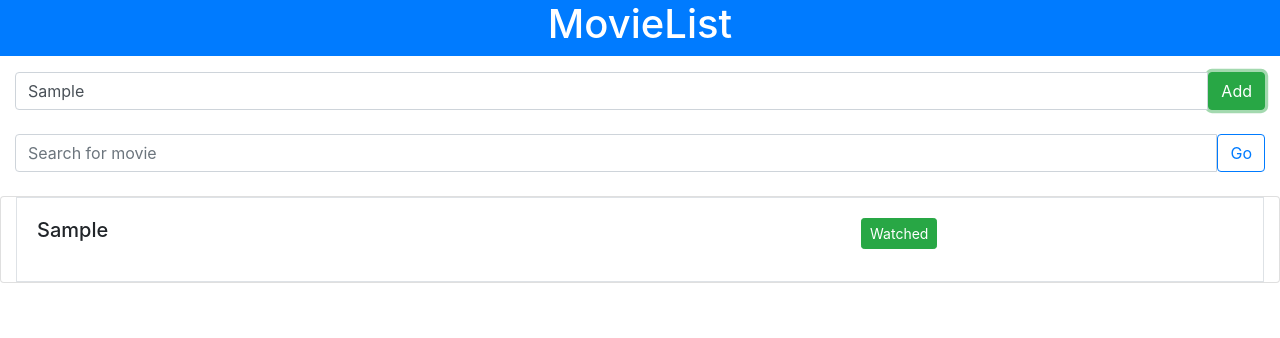
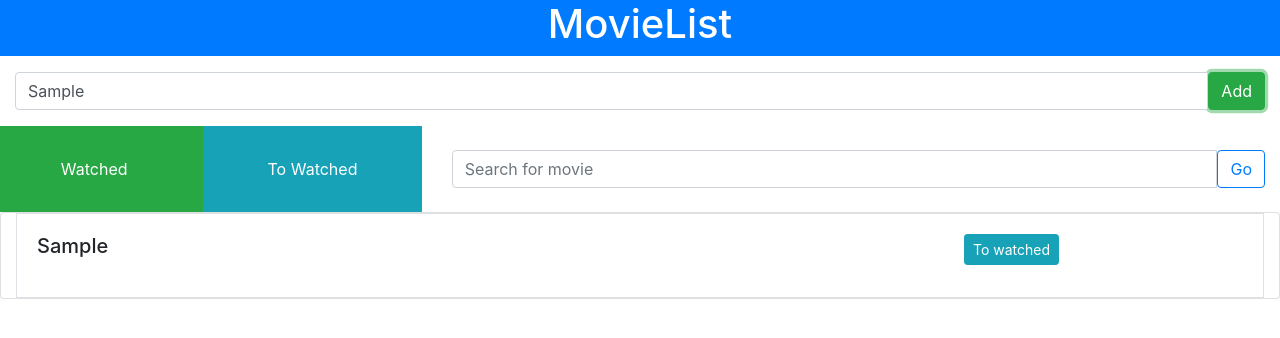
Before and after one commit to qtrangdo/movie_list, a React app: page / in a window 1280 px wide. Both pictures are taken after typing "Sample" into the empty fields and a click on the button "Add". Shown: the top 338 px of the page. Built offline with nearby package versions, Linux system fonts and the light colour scheme.

Commit message:
Minor styling

```diff
--- a/src/components/App.js
+++ b/src/components/App.js
@@ -32,17 +32,17 @@ class App extends Component {
 
     movieChange(event) {
         if (event === false) {
-            this.setState({conflictMovie: false})
+            this.setState({ conflictMovie: false })
         } else {
-            this.setState({emptyTitle: false})
+            this.setState({ emptyTitle: false })
         }
     }
 
 
     addMovie(title) {
-        const { conflictMovie, movies, matchedMovie} = this.state
+        const { conflictMovie, movies, matchedMovie } = this.state
 
-        if(title === '') {
+        if (title === '') {
             this.setState({ emptyTitle: true })
         } else
             if (this.checkConflict(title)) {
@@ -75,7 +75,7 @@ class App extends Component {
         return (
             <div>
                 <Header />
-                <AddMovie addMovie={this.addMovie.bind(this)} onChange={this.movieChange.bind(this)}/>
+                <AddMovie addMovie={this.addMovie.bind(this)} onChange={this.movieChange.bind(this)} />
                 {this.state.conflictMovie &&
                     <div className="alert alert-warning" role="warning">
                         Movie is already in the list
@@ -86,7 +86,17 @@ class App extends Component {
                         Please enter movie title to add.
                     </div>
                 }
+                <div className="row">
+                    <div className="col col-sm-2 bg-success d-flex justify-content-center">
+                        <button className="btn btn-success align-self-center">Watched</button>
+                    </div>
+                    <div className="col col-sm-2 bg-info d-flex justify-content-center">
+                        <button className="btn btn-info align-self-center">To Watched</button>
+                    </div>
+                    <div className="col col-sm-8">
                         <Search onChange={this.onChange.bind(this)} />
+                    </div>
+                </div>
                 {!this.state.existMovies &&
                     <div className='alert alert-warning' role='alert'>
                         {/* Add icon herelater */}
--- a/src/components/MovieItem.js
+++ b/src/components/MovieItem.js
@@ -5,7 +5,7 @@ class MovieItem extends Component {
     constructor(props) {
         super(props);
         this.state = {
-            watched: true
+            watched: false
         }
     }
 
@@ -19,10 +19,10 @@ class MovieItem extends Component {
             <div className='card-body border'>
                 <h5 className='card-title'>
                     <div className='row'>
-                        <div className="col col-sm-8">
+                        <div className="col col-sm-9">
                             {this.props.movie.title}
                         </div>
-                        <div className="col col-sm-4">
+                        <div className="col col-sm-3">
                         {this.state.watched
                             ? <button className="btn btn-success btn-sm" onClick={this.onClick.bind(this)}> Watched</button>
                             : <button className="btn btn-info btn-sm" onClick={this.onClick.bind(this)}> To watched</button>
```
Lines whose indentation alone changed are shown as unchanged.
